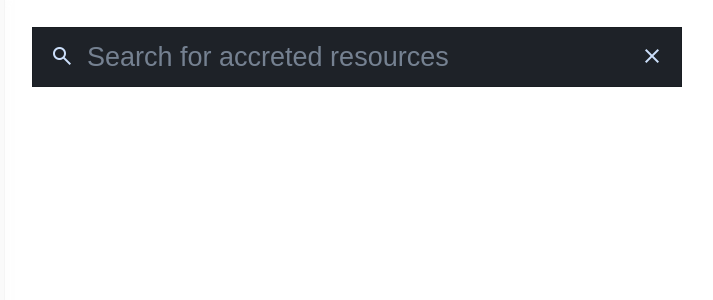
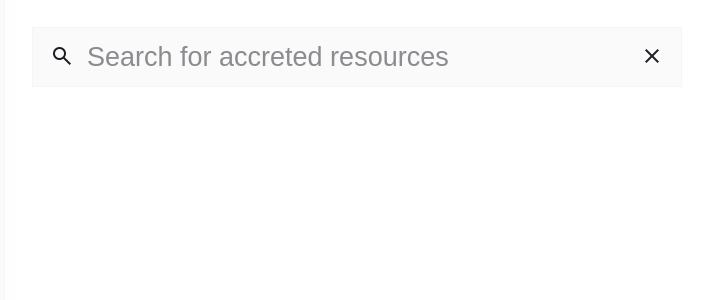
Before and after one commit to dbtedman/accretion, a Vue app: page / in a window 1280 px wide. Shown: the top 300 px of the page, without its empty margins (374-1087 px from the left). Built offline with nearby package versions, Linux system fonts and the light colour scheme.

Commit message:
Implement light/dark for search

```diff
--- a/ui/components/AccretionSearch/AccretionSearch.vue
+++ b/ui/components/AccretionSearch/AccretionSearch.vue
@@ -25,26 +25,38 @@
 @import "../../theme/size";
 @import "../../theme/colour";
 
-// TODO: Dark/Light
-
 .container {
     position: relative;
 
     input {
-        background-color: darken($dark-background, 2);
+        background-color: darken($light-background, 2);
         padding: math.div($grid, 2) $grid * 2;
         width: $grid * 20;
-        color: $dark-body-font;
+        color: $light-body-font;
         font-size: 1.5rem;
-        border: 1px solid darken($dark-background, 4);
+        border: 1px solid darken($light-background, 4);
+
+        @media (prefers-color-scheme: dark) {
+            background-color: darken($dark-background, 2);
+            color: $dark-body-font;
+            border: 1px solid darken($dark-background, 4);
+        }
 
         &:focus {
             outline: none;
-            border-color: $dark-body-font;
+            border-color: $light-body-font;
+
+            @media (prefers-color-scheme: dark) {
+                border-color: $dark-body-font;
+            }
         }
 
         &::placeholder {
-            color: rgba($dark-body-font, 0.5);
+            color: rgba($light-body-font, 0.5);
+
+            @media (prefers-color-scheme: dark) {
+                color: rgba($dark-body-font, 0.5);
+            }
         }
     }
 }
@@ -64,8 +76,12 @@
         margin-right: math.div($grid, 1.5);
         background: none;
         border: none;
-        color: $dark-body-font;
+        color: $light-body-font;
         cursor: pointer;
+
+        @media (prefers-color-scheme: dark) {
+            color: $dark-body-font;
+        }
     }
 }
 
@@ -84,8 +100,12 @@
         margin-right: math.div($grid, 1.5);
         background: none;
         border: none;
-        color: $dark-body-font;
+        color: $light-body-font;
         cursor: pointer;
+
+        @media (prefers-color-scheme: dark) {
+            color: $dark-body-font;
+        }
     }
 }
 </style>
```
